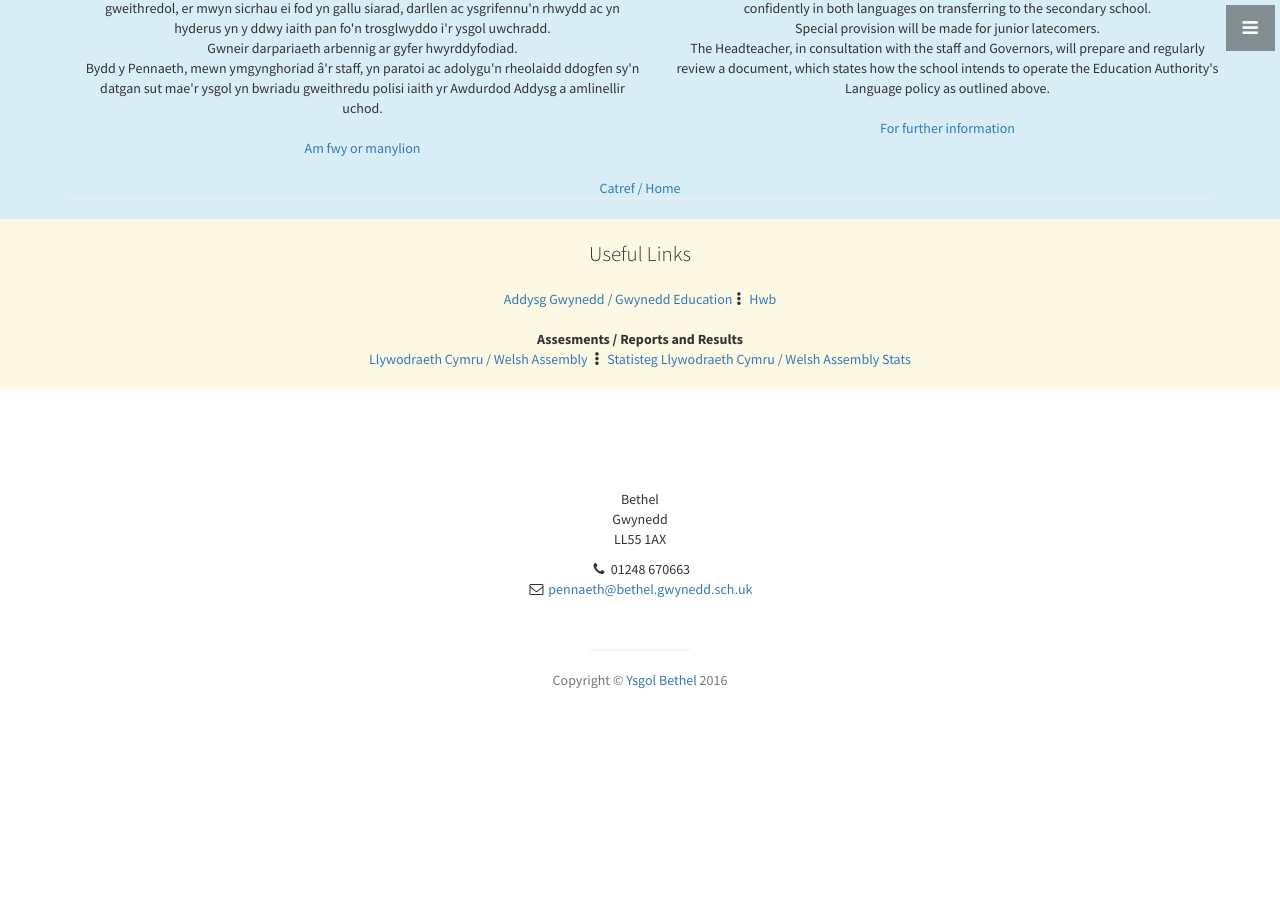
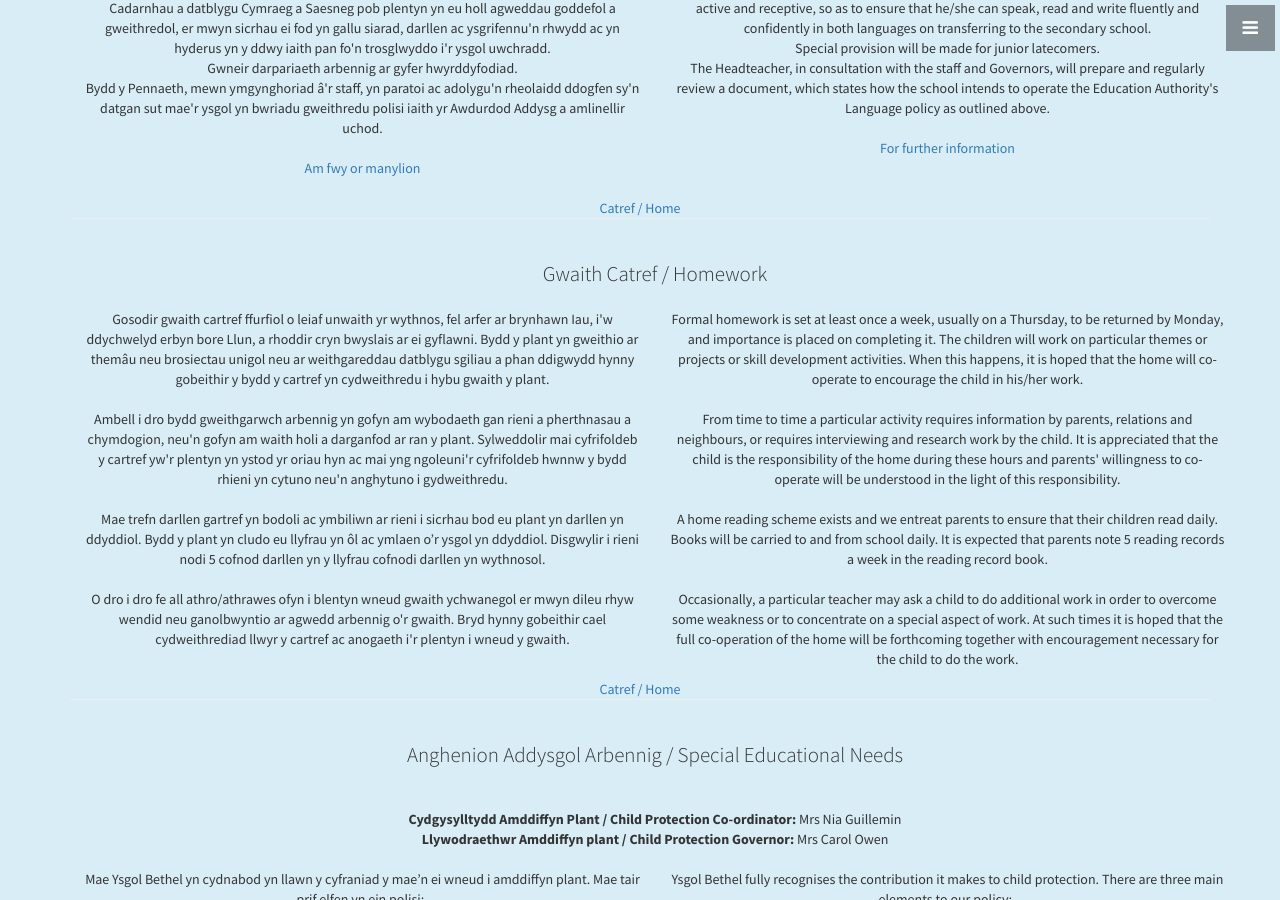
Before and after one commit to matatysgolbethel/matatysgolbethel.github.io, a Jekyll site: the page built from index.html, in a window 1280 px wide and 900 px high, scrolled down 13190 px. Built offline with Jekyll 4.4.1, drawn with Linux system fonts in a browser that asks for light colours; before the commit the page ends 13990 px from its top, so only the background shows below that; some of the changed text lies outside the part shown.

Commit message:
added policies for homework and child protection

```diff
--- a/_config.yml
+++ b/_config.yml
@@ -26,10 +26,12 @@
 sendesignatedgovernor: Mrs Carol Owen
 chairpersongovernors: Parch/Rev Marcus Robinson
 clerkgovernors: Mrs Sasha Alcock
+childprotectioncoordinator: Mrs Nia Guillemin
+childprotectiongovernor: Mrs Carol Owen
+
 
 absencesstats:
   - { year: '2013 / 2014', attendance: '96%', authorised: '4%', unauthorised: '0%'}
-
 
 schoolsecretary:
   - { name: 'Mrs Sasha Alcock', hours: '8.30am - 1.30pm'}
@@ -70,7 +72,6 @@
   - { name: 'Mrs Margaret Jones', title: 'Pres / Brass'}
   - { name: 'Mrs Rebecca Bateson', title: 'Chwythbrennau / Woodwind'}
 
-
 ancillarystaff:
   - {name: 'Mrs Delyth Williams', title: 'Gofalwraig & Glanhawraig/Caretaker & Cleaner'}
   - {name: 'Mrs Alys Peters', title: 'Glanhawraig / Cleaner'}
@@ -79,7 +80,6 @@
   - {name: 'Mrs Sasha Alcock', title: 'Clerc Arian Cinio / Lunch time clerk'}
   - {name: 'Mrs Helen Williams', title: 'Goruchwylwraig Cinio / Lunchtime Supervisor'}
   - {name: 'Mrs Helen Williams', title: 'Swyddog Croesi Ffordd / Road Crossing Officer'}
-
 
 governors:
   - { name: 'Mr Merfyn Morris', appointed: 'AALL/LEA', expires: 'Awst/Aug 2016' }
--- a/_includes/policies.html
+++ b/_includes/policies.html
@@ -23,7 +23,12 @@
           <span class="glyphicon glyphicon-option-vertical" aria-hidden="true"></span>
           <a href="#religion">Crefydd / Religion</a>
           <span class="glyphicon glyphicon-option-vertical" aria-hidden="true"></span>
-          <a href="#languagepolicy">Iaith / Language</a>
+          <a href="#languagepolicy">Iaith / Language</a><br>
+          <span class="glyphicon glyphicon-option-vertical" aria-hidden="true"></span>
+          <a href="#homework">Gwaith Catref / Homework</a>
+          <span class="glyphicon glyphicon-option-vertical" aria-hidden="true"></span>
+          <a href="#childprotection">Amddiffyn Plant / Child Protection</a>
+
       </div>
     </div>
     {% include policies/schooluniform.html %}
@@ -48,6 +53,10 @@
     {% include subject_spacer.html %}
     {% include policies/languagepolicy.html %}
     {% include subject_spacer.html %}
+    {% include policies/homework.html %}
+    {% include subject_spacer.html %}
+    {% include policies/childprotection.html %}
+    {% include subject_spacer.html %}
     <!-- /.row -->
   </div>
   <!-- /.container -->
--- /dev/null
+++ b/_includes/policies/childprotection.html
@@ -0,0 +1,52 @@
+<section id="childprotection" class="bg-info">
+<div class="container">
+<div class="row">
+<div class="col-lg-12 text-center">
+<h2 class="lead">Anghenion Addysgol Arbennig / Special Educational Needs</h2>
+<br>
+<b>Cydgysylltydd Amddiffyn Plant / Child Protection Co-ordinator: </b> {{ site.childprotectioncoordinator }}<br>
+<b>Llywodraethwr Amddiffyn plant / Child Protection Governor: </b> {{ site.childprotectiongovernor }}<br><br>
+</div>
+<hr>
+<div class="col-lg-6 text-center">
+Mae Ysgol Bethel yn cydnabod yn llawn y cyfraniad y mae’n ei wneud i amddiffyn plant. Mae
+tair prif elfen yn ein polisi:-<br>
+<ul>
+<li class="text-left">Atal drwy’r addysgu a’r cymorth bugeiliol sy’n cael ei gynnig i ddisgyblion;</li>
+<li class="text-left">Gweithdrefnau ar gyfer adnabod achosion neu amheuon o gam-drin ac adrodd arnynt.
+Oherwydd ein cysylltiad beunyddiol â phlant, mae staff yr ysgol mewn sefyllfa dda i sylwi ar
+unrhyw arwyddion allanol o gam-drin. Byddwn yn glynu at Weithdrefnau Amddiffyn Plant Cymru
+Gyfan sydd wedi cael eu cadarnhau gan y Bwrdd Diogelu Plant Lleol</li>
+<li class="text-left">Cefnogi disgyblion a allai fod wedi cael eu cam-drin.</li>
+</ul>
+<br>
+Mae ein polisi’n berthnasol i’r holl staff a gwirfoddolwyr sy’n gweithio yn yr ysgol, ac i’r
+llywodraethwyr.<br><br>
+Bydd cydgysylltydd Amdiffyn Plant yr ysgol yn cyfeirio unrhyw achos o bryder i’r Adran
+berthnasol o’r Gwasanaethau Cymdeithasol.
+<br><br>
+Ceir copi llawn o’r polisi a’r gweithdrefnau yn rhad ac am ddim trwy gysylltu â’r ysgol neu trwy
+fynd ar safwe’r ysgol.
+</div>
+<div class="col-lg-6 text-center">
+Ysgol Bethel fully recognises the contribution it makes to child protection.
+There are three main elements to our policy:-<br>
+<ul>
+<li class="text-left">Prevention through the teaching and pastoral support offered to pupils.</li>
+<li class="text-left">Procedures for identifying and reporting cases, or suspected cases, of abuse. Because of our
+day to day contact with children school staff are well placed to observe the outward signs of
+abuse. We will follow the All Wales Child Protection Procedures that have been endorsed by the
+Local Safeguarding Children Board.</li>
+<li class="text-left">Support to pupils who may have been abused.</li>
+</ul>
+<br><br>
+Our policy applies to all staff and volunteers working in the school and governors.
+<br><br><br>
+The school’s Child Protection co-ordinator will refer any cause for concern to the relevant
+department of the Social Services.<br><br>
+A copy of the full policy and procedures may be obtained free of charge by contacting the school
+or on the school’s website.
+</div>
+</div>
+</div>
+</section>
--- /dev/null
+++ b/_includes/policies/homework.html
@@ -0,0 +1,51 @@
+<section id="homework" class="bg-info">
+<div class="container">
+<div class="row">
+<div class="col-lg-12 text-center">
+<h2 class="lead">Gwaith Catref / Homework</h2>
+</div>
+<div class="col-lg-6 text-center">
+<p>
+Gosodir gwaith cartref ffurfiol o leiaf unwaith yr wythnos, fel arfer ar brynhawn Iau,
+i'w ddychwelyd erbyn bore Llun, a rhoddir cryn bwyslais ar ei gyflawni. Bydd y plant
+yn gweithio ar themâu neu brosiectau unigol neu ar weithgareddau datblygu sgiliau
+a phan ddigwydd hynny gobeithir y bydd y cartref yn cydweithredu i hybu gwaith y
+plant.<br><br>
+Ambell i dro bydd gweithgarwch arbennig yn gofyn am wybodaeth gan rieni a
+pherthnasau a chymdogion, neu'n gofyn am waith holi a darganfod ar ran y plant.
+Sylweddolir mai cyfrifoldeb y cartref yw'r plentyn yn ystod yr oriau hyn ac mai yng
+ngoleuni'r cyfrifoldeb hwnnw y bydd rhieni yn cytuno neu'n anghytuno i
+gydweithredu.<br><br>
+Mae trefn darllen gartref yn bodoli ac ymbiliwn ar rieni i sicrhau bod eu plant yn
+darllen yn ddyddiol. Bydd y plant yn cludo eu llyfrau yn ôl ac ymlaen o’r ysgol yn
+ddyddiol. Disgwylir i rieni nodi 5 cofnod darllen yn y llyfrau cofnodi darllen yn
+wythnosol.<br><br>
+O dro i dro fe all athro/athrawes ofyn i blentyn wneud gwaith ychwanegol er mwyn
+dileu rhyw wendid neu ganolbwyntio ar agwedd arbennig o'r gwaith. Bryd hynny
+gobeithir cael cydweithrediad llwyr y cartref ac anogaeth i'r plentyn i wneud y gwaith.
+<br>
+</p>
+</div>
+<div class="col-lg-6 text-center">
+<p>
+Formal homework is set at least once a week, usually on a Thursday, to be returned
+by Monday, and importance is placed on completing it. The children will work on
+particular themes or projects or skill development activities. When this happens, it is
+hoped that the home will co-operate to encourage the child in his/her work.<br><br>
+From time to time a particular activity requires information by parents, relations and
+neighbours, or requires interviewing and research work by the child. It is
+appreciated that the child is the responsibility of the home during these hours and
+parents' willingness to co-operate will be understood in the light of this responsibility.<br><br>
+A home reading scheme exists and we entreat parents to ensure that their children
+read daily. Books will be carried to and from school daily. It is expected that parents
+note 5 reading records a week in the reading record book.<br><br>
+Occasionally, a particular teacher may ask a child to do additional work in order to
+overcome some weakness or to concentrate on a special aspect of work. At such
+times it is hoped that the full co-operation of the home will be forthcoming together
+with encouragement necessary for the child to do the work.
+<br>
+</p>
+</div>
+</div>
+</div>
+</section>
```
Also changed, not shown: 1 other file.
